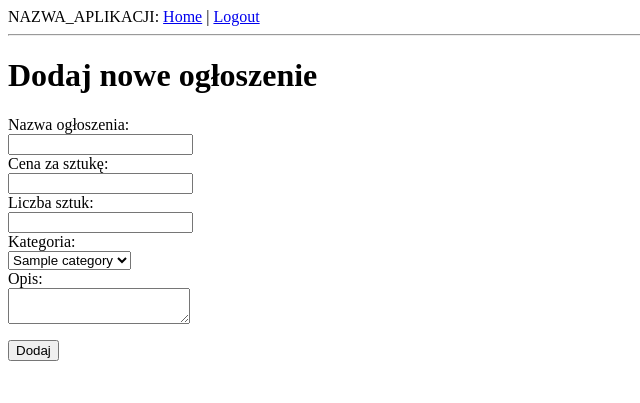
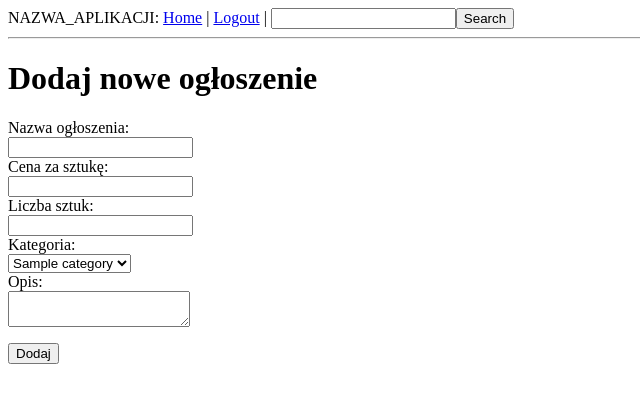
Before and after one commit to zpidreamteam/ZPI, a Flask app: page /offer/create in a window 1280 px wide. Shown: the top 403 px of the page, without its empty margins (0-640 px from the left). Run offline with Flask 2, Linux system fonts and the light colour scheme; a user stored in the database is signed in; tables that the repository leaves empty hold one stand-in row (values such as "Sample post").

Commit message:
[#13] added searching of offers by their name and body

```diff
--- a/app/forms.py
+++ b/app/forms.py
@@ -27,3 +27,6 @@ class OfferForm(Form):
     count = IntegerField(validators=[DataRequired()])
     body = TextAreaField('body', validators=[DataRequired()])
     category_id = SelectField('category', coerce=int)
+
+class SearchForm(Form):
+    search = StringField('search', validators=[DataRequired()])
--- a/app/models.py
+++ b/app/models.py
@@ -1,5 +1,6 @@
-from app import db
+from app import db, app
 from passlib.apps import custom_app_context as pwd_context
+import flask.ext.whooshalchemy as whooshalchemy
 
 class User(db.Model):
     id = db.Column(db.Integer, primary_key=True)
@@ -54,6 +55,8 @@ class Category(db.Model):
         return '<Category %r>' % (self.name)
 
 class Offer(db.Model):
+    __searchable__ = ['name', 'body']
+
     id = db.Column(db.Integer, primary_key=True)
     name = db.Column(db.String(128), index=True)
     price = db.Column(db.Float)
@@ -65,3 +68,5 @@ class Offer(db.Model):
 
     def __repr__(self):
         return '<Offer %r>' % (self.body)
+
+whooshalchemy.whoosh_index(app, Offer)
--- a/app/templates/base.html
+++ b/app/templates/base.html
@@ -12,6 +12,7 @@
         {% if g.user.is_authenticated() %}
         | <a href="{{ url_for('logout') }}">Logout</a>
         {% endif %}
+        | <form style="display: inline;" action="{{ url_for('search') }}" method="post" name="search">{{ g.search_form.hidden_tag() }}{{ g.search_form.search(size=20) }}<input type="submit" value="Search"></form>
     </div>
     <hr>
     {% with messages = get_flashed_messages() %}
--- a/app/views.py
+++ b/app/views.py
@@ -1,13 +1,16 @@
 from flask import render_template, flash, redirect, session, url_for, request, g
 from flask.ext.login import login_user, logout_user, current_user, login_required
 from app import app, db, lm
-from forms import LoginForm, RegisterForm, OfferForm
+from forms import LoginForm, RegisterForm, OfferForm, SearchForm
 from models import User, Offer, Category
 from datetime import datetime, timedelta
+from config import MAX_SEARCH_RESULTS
+
 
 @app.before_request
 def before_request():
     g.user = current_user
+    g.search_form = SearchForm()
 
 @lm.user_loader
 def load_user(id):
@@ -22,6 +25,20 @@ def index():
     return render_template('index.html',
                            title='Strona glowna',
                            user=user)
+
+@app.route('/search', methods=['POST'])
+def search():
+    if not g.search_form.validate_on_submit():
+        return redirect(url_for('index'))
+    return redirect(url_for('search_results', query=g.search_form.search.data))
+
+
+@app.route('/search_results/<query>')
+def search_results(query):
+    results = Offer.query.whoosh_search(query, MAX_SEARCH_RESULTS).all()
+    return render_template('search_results.html',
+                           query=query,
+                           results=results)
 
 @app.route('/login', methods=['GET', 'POST'])
 def login():
--- a/config.py
+++ b/config.py
@@ -6,3 +6,5 @@ SECRET_KEY = 'you-will-never-guess'
 
 SQLALCHEMY_DATABASE_URI = 'sqlite:///' + os.path.join(basedir, 'zpi.db')
 SQLALCHEMY_MIGRATE_REPO = os.path.join(basedir, 'db_repository')
+
+MAX_SEARCH_RESULTS = 50
```
Also changed, not shown: app/templates/search_results.html (added, +9 -0 lines), 1 other file.
